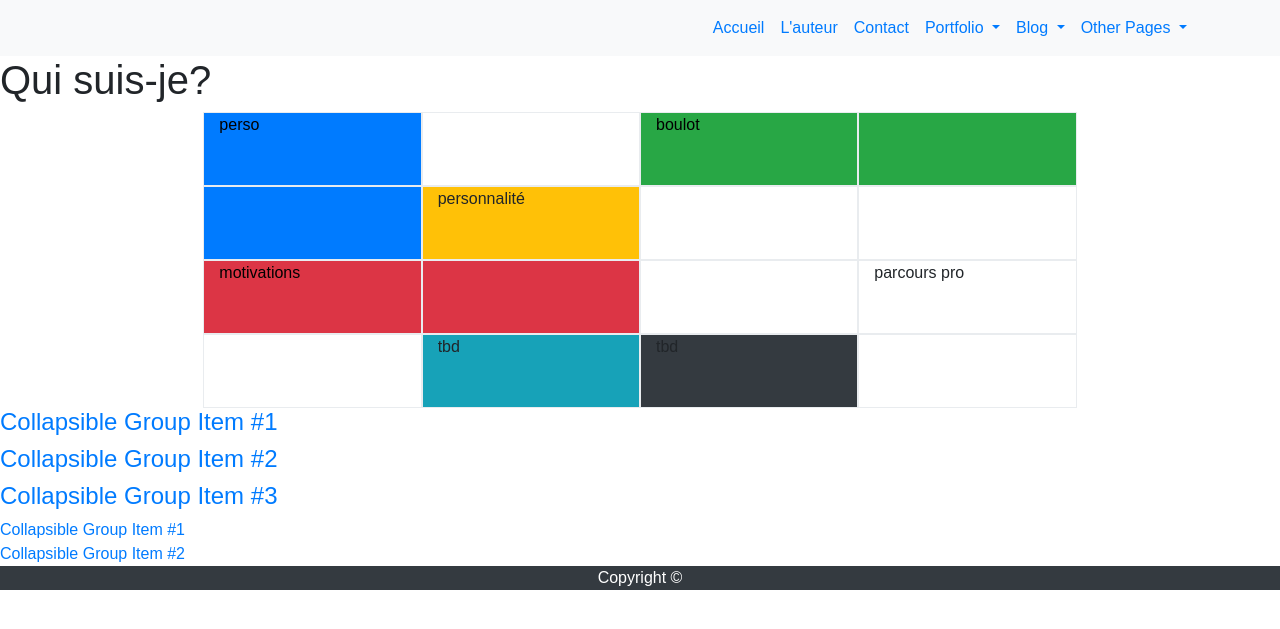
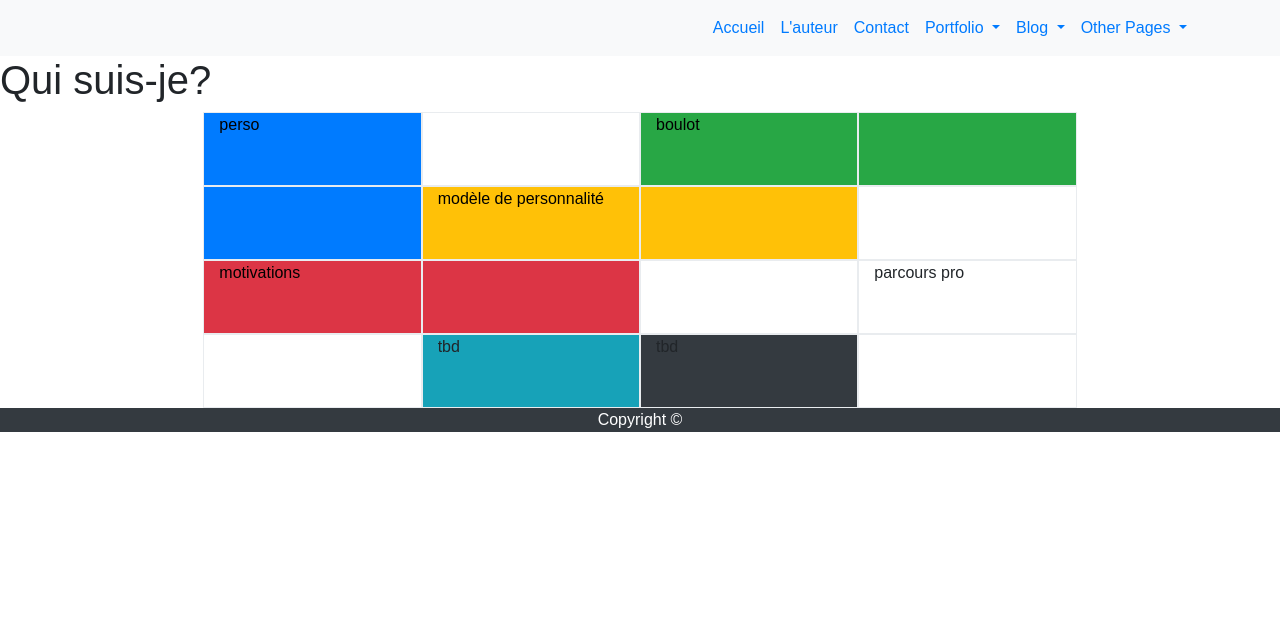
Before and after one commit to OrgaEvolutions/Nathoup.github.io, a Jekyll site: the page built from auteur.html, in a window 1280 px wide. Shown: the top 629 px of the page. Built offline with Jekyll 4.4.1, drawn with Linux system fonts in a browser that asks for light colours; nearby versions of some CDN libraries.

Commit message:
Update auteur.html

```diff
--- a/auteur.html
+++ b/auteur.html
@@ -5,8 +5,6 @@
 
 
 <h1>Qui suis-je?</h1>
-
-<div class="">
 
 <div class="row">
   <div class="col-md-8 offset-md-2">
@@ -28,8 +26,8 @@
 
         <a data-toggle="collapse" href=".boulot" aria-expanded="false" style= "text-decoration: none;color: black;">
           boulot
-          <div class="collapse boulot">
-            <span class="glyphicon glyphicon-expand right"></span>
+          <div class="collapse boulot align="right">
+            <span class="glyphicon glyphicon-expand"></span>
           </div>
           <br><br><br>
         </a>
@@ -38,7 +36,9 @@
       <div class="col-md-3 border bg-success">
 
          <div class="collapse boulot">
-          Coach perso pro
+          Je suis coach en entreprise, plus exactement coach agile et coach d'équipe, j'accompagnem autour de la stratégie, l'efficacité, et la motivation
+           <br>Je suis également coach individuel, dans les domaines personnels et professionnels.
+           <br><a href="pro.html">En savoir plus</a>
         </div>
 
       </div>
@@ -50,16 +50,32 @@
         </div>
 
       </div>
-      <div class="col-md-3 border bg-warning">personnalité<br><br><br></div>
-      <div class="col-md-3 border"></div>
+      <div class="col-md-3 border bg-warning">
+        <a data-toggle="collapse" href=".personnalite" aria-expanded="false" style= "text-decoration: none;color: black;">
+
+           modèle de personnalité
+
+          <div class="collapse motivations align="right">
+            <span class="glyphicon glyphicon-expand"></span>
+          </div>
+          <br><br><br>
+        </a>
+      </div>
+      <div class="col-md-3 border bg-warning">
+         <div class="collapse personnalite">
+          De type "persévérante" en process com, ENFJ au MBTI, 1 à l'ennéagramme
+           <br>En condensé: j'aime agir et donner mon opinion; je suis à la fois très analytique et intuitive; j'aime que les choses se fassent bien et vite; sensible; extravertie.
+        </div>
+
+      </div>
       <div class="col-md-3 border"></div>
     </div>
     <div class="row">
       <div class="col-md-3 border bg-danger">
         <a data-toggle="collapse" href=".motivations" aria-expanded="false" style= "text-decoration: none;color: black;">
           motivations
-          <div class="collapse motivations">
-            <span class="glyphicon glyphicon-expand right"></span>
+          <div class="collapse motivations align="right">
+            <span class="glyphicon glyphicon-expand"></span>
           </div>
           <br><br><br>
         </a>
@@ -80,74 +96,3 @@
     </div>
   </div>
 </div>
-
-
-
-<div class="panel-group" id="accordion" role="tablist" aria-multiselectable="true">
-  <div class="panel panel-default">
-    <div class="panel-heading" role="tab" id="headingOne">
-      <h4 class="panel-title">
-        <a role="button" data-toggle="collapse" data-parent="#accordion" href="#collapseOne" aria-expanded="true" aria-controls="collapseOne">
-          Collapsible Group Item #1
-        </a>
-      </h4>
-    </div>
-    <div id="collapseOne" class="panel-collapse collapse in" role="tabpanel" aria-labelledby="headingOne">
-      <div class="panel-body">
-        Anim pariatur cliche reprehenderit, enim eiusmod high life accusamus terry richardson ad squid. 3 wolf moon officia aute, non cupidatat skateboard dolor brunch. Food truck quinoa nesciunt laborum eiusmod. Brunch 3 wolf moon tempor, sunt aliqua put a bird on it squid single-origin coffee nulla assumenda shoreditch et. Nihil anim keffiyeh helvetica, craft beer labore wes anderson cred nesciunt sapiente ea proident. Ad vegan excepteur butcher vice lomo. Leggings occaecat craft beer farm-to-table, raw denim aesthetic synth nesciunt you probably haven't heard of them accusamus labore sustainable VHS.
-      </div>
-    </div>
-  </div>
-  <div class="panel panel-default">
-    <div class="panel-heading" role="tab" id="headingTwo">
-      <h4 class="panel-title">
-        <a class="collapsed" role="button" data-toggle="collapse" data-parent="#accordion" href="#collapseTwo" aria-expanded="false" aria-controls="collapseTwo">
-          Collapsible Group Item #2
-        </a>
-      </h4>
-    </div>
-    <div id="collapseTwo" class="panel-collapse collapse" role="tabpanel" aria-labelledby="headingTwo">
-      <div class="panel-body">
-        Anim pariatur cliche reprehenderit, enim eiusmod high life accusamus terry richardson ad squid. 3 wolf moon officia aute, non cupidatat skateboard dolor brunch. Food truck quinoa nesciunt laborum eiusmod. Brunch 3 wolf moon tempor, sunt aliqua put a bird on it squid single-origin coffee nulla assumenda shoreditch et. Nihil anim keffiyeh helvetica, craft beer labore wes anderson cred nesciunt sapiente ea proident. Ad vegan excepteur butcher vice lomo. Leggings occaecat craft beer farm-to-table, raw denim aesthetic synth nesciunt you probably haven't heard of them accusamus labore sustainable VHS.
-      </div>
-    </div>
-  </div>
-  <div class="panel panel-default">
-    <div class="panel-heading" role="tab" id="headingThree">
-      <h4 class="panel-title">
-        <a class="collapsed" role="button" data-toggle="collapse" data-parent="#accordion" href="#collapseThree" aria-expanded="false" aria-controls="collapseThree">
-          Collapsible Group Item #3
-        </a>
-      </h4>
-    </div>
-    <div id="collapseThree" class="panel-collapse collapse" role="tabpanel" aria-labelledby="headingThree">
-      <div class="panel-body">
-        Anim pariatur cliche reprehenderit, enim eiusmod high life accusamus terry richardson ad squid. 3 wolf moon officia aute, non cupidatat skateboard dolor brunch. Food truck quinoa nesciunt laborum eiusmod. Brunch 3 wolf moon tempor, sunt aliqua put a bird on it squid single-origin coffee nulla assumenda shoreditch et. Nihil anim keffiyeh helvetica, craft beer labore wes anderson cred nesciunt sapiente ea proident. Ad vegan excepteur butcher vice lomo. Leggings occaecat craft beer farm-to-table, raw denim aesthetic synth nesciunt you probably haven't heard of them accusamus labore sustainable VHS.
-      </div>
-    </div>
-  </div>
-</div>
-
-
-<div class="panel-group" id="accordion2" role="tablist2" aria-multiselectable="true">
-  <div class="panel panel-default">
-        <a role="button" data-toggle="collapse" data-parent="#accordion2" href="#collapseOne2" aria-expanded="true" aria-controls="collapseOne2">
-          Collapsible Group Item #1
-        </a>
-    <div id="collapseOne2" class="panel-collapse collapse in" role="tabpanel" aria-labelledby="headingOne2">
-
-        Anim pariatur cliche reprehenderit, enim eiusmod high life accusamus terry richardson ad squid. 3 wolf moon officia aute, non cupidatat skateboard dolor brunch. Food truck quinoa nesciunt laborum eiusmod. Brunch 3 wolf moon tempor, sunt aliqua put a bird on it squid single-origin coffee nulla assumenda shoreditch et. Nihil anim keffiyeh helvetica, craft beer labore wes anderson cred nesciunt sapiente ea proident. Ad vegan excepteur butcher vice lomo. Leggings occaecat craft beer farm-to-table, raw denim aesthetic synth nesciunt you probably haven't heard of them accusamus labore sustainable VHS.
-
-    </div>
-  </div>
-  <div class="panel panel-default">
-        <a class="collapsed" role="button" data-toggle="collapse" data-parent="#accordion2" href="#collapseTwo2" aria-expanded="false" aria-controls="collapseTwo2">
-          Collapsible Group Item #2
-        </a>
-    <div id="collapseTwo2" class="panel-collapse collapse" role="tabpanel" aria-labelledby="headingTwo2">
-
-        Anim pariatur cliche reprehenderit, enim eiusmod high life accusamus terry richardson ad squid. 3 wolf moon officia aute, non cupidatat skateboard dolor brunch. Food truck quinoa nesciunt laborum eiusmod. Brunch 3 wolf moon tempor, sunt aliqua put a bird on it squid single-origin coffee nulla assumenda shoreditch et. Nihil anim keffiyeh helvetica, craft beer labore wes anderson cred nesciunt sapiente ea proident. Ad vegan excepteur butcher vice lomo. Leggings occaecat craft beer farm-to-table, raw denim aesthetic synth nesciunt you probably haven't heard of them accusamus labore sustainable VHS.
-
-    </div>
-  </div>
-</div>
```
